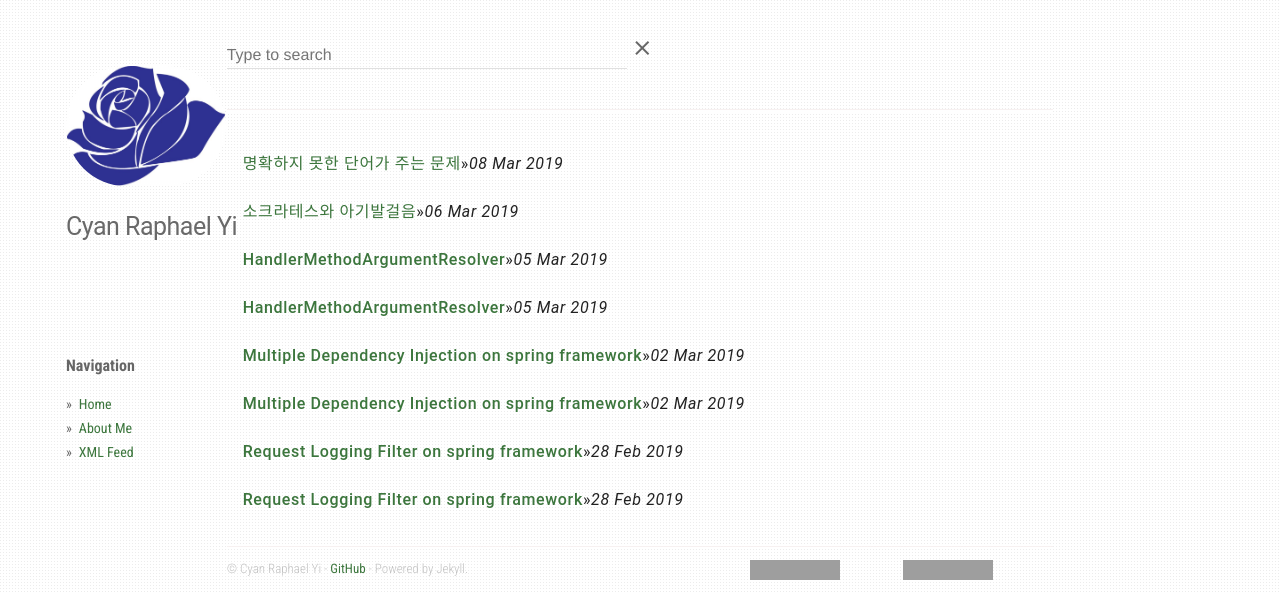
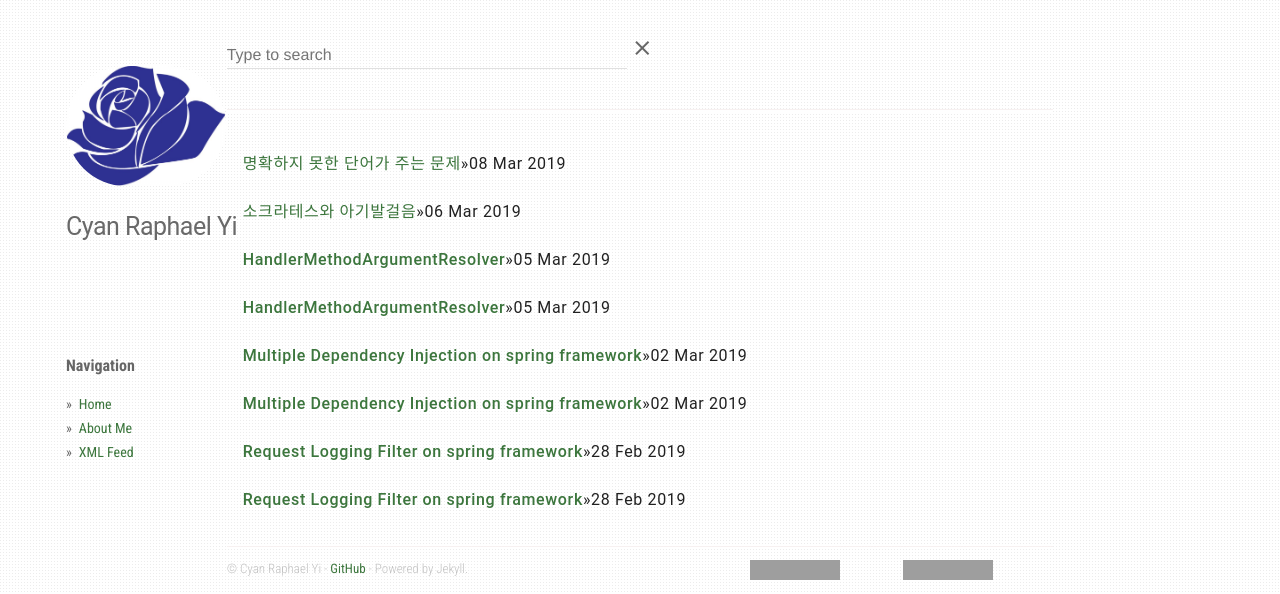
Before and after one commit to CyanRYi/sollabs-demo, a Jekyll site: the page built from index.md, in a window 1280 px wide. Shown: the top 594 px of the page. Built offline with Jekyll 4.4.1, drawn with Linux system fonts in a browser that asks for light colours; grey boxes are pictures that could not be loaded.

Commit message:
post link 출력 수정

```diff
--- a/_includes/post_link.html
+++ b/_includes/post_link.html
@@ -1,7 +1,12 @@
 {% capture selector %}language_{{ post.language }} category_{{ post.category }}{% for t in post.tags %} tag_{{ t }}{% endfor %}{% endcapture %}
 <li class="mdl-list__item {{ selector }}">
     {% assign useShareButton = false %}
-    <a href="{{ site.url }}{{ post.url }}">{{ post.title }}</a> &raquo; <i><span>{{ post.date | date_to_string }}</span></i>
+    <div class="post-link">
+        <a href="{{ site.url }}{{ post.url }}">{{ post.title }}</a>
+    </div>
+    <div class="post-date">
+        <span>{{ post.date | date_to_string }}</span>
+    </div>
     {% capture refererUri %}{{ site.url }}{{ post.slug }}{% endcapture %}
     {% include fb_buttons.html %}
 </li>
--- a/static/css/main.css
+++ b/static/css/main.css
@@ -110,6 +110,9 @@ div.content pre {
 .content img {
   max-width: 100%
 }
+.post-content ul li span::before {
+    content: "»";
+}
 .post-content .mdl-chip {
     margin: 0 3px 0 3px;
 }
@@ -184,12 +187,20 @@ ul#search__results {
         padding: 50px;
     }
 }
-
 @media (max-width: 839px) and (min-width: 480px) {
     div.profile, div.nav {
         padding: 30px;
         width: 40%;
         display: inline-block;
+    }
+    .post-content ul li {
+
+    }
+    .post-content ul li a {
+
+    }
+    .post-content ul li span {
+
     }
 }
 @media (max-width: 479px) {
```
